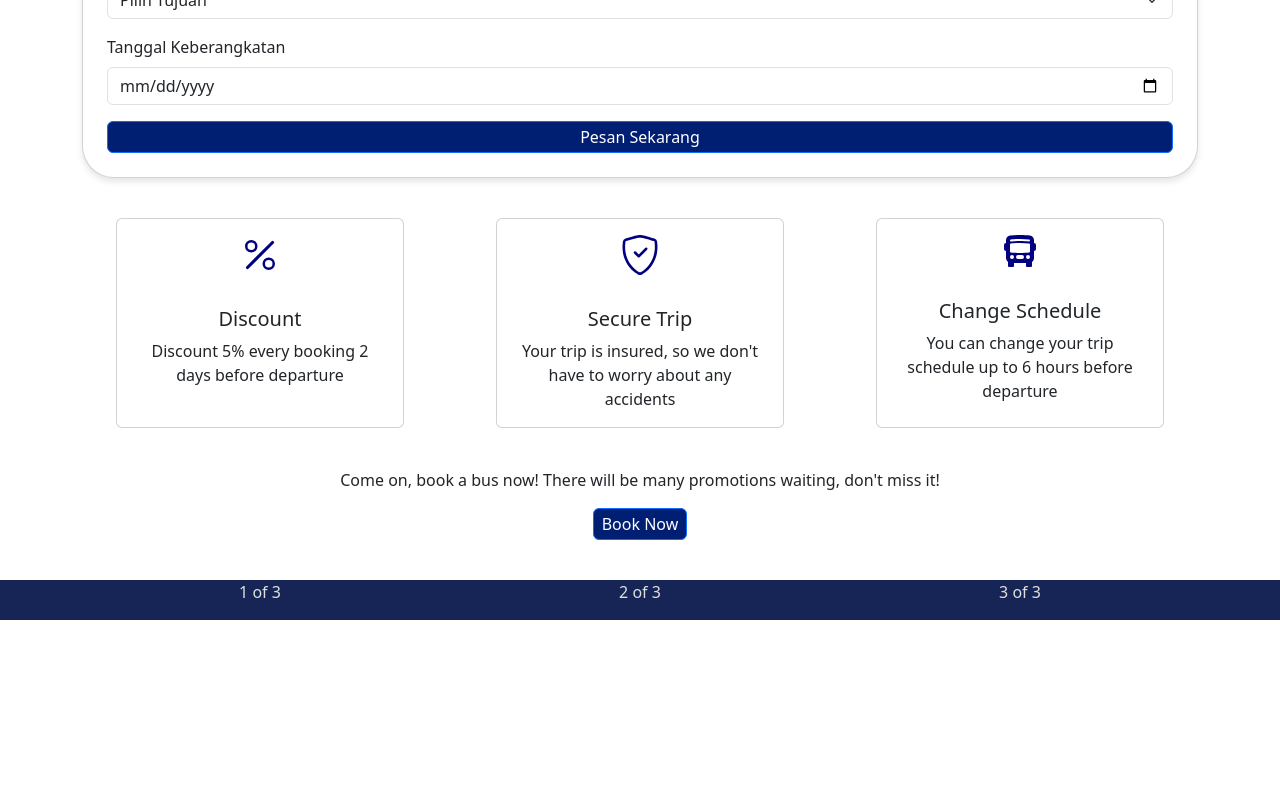
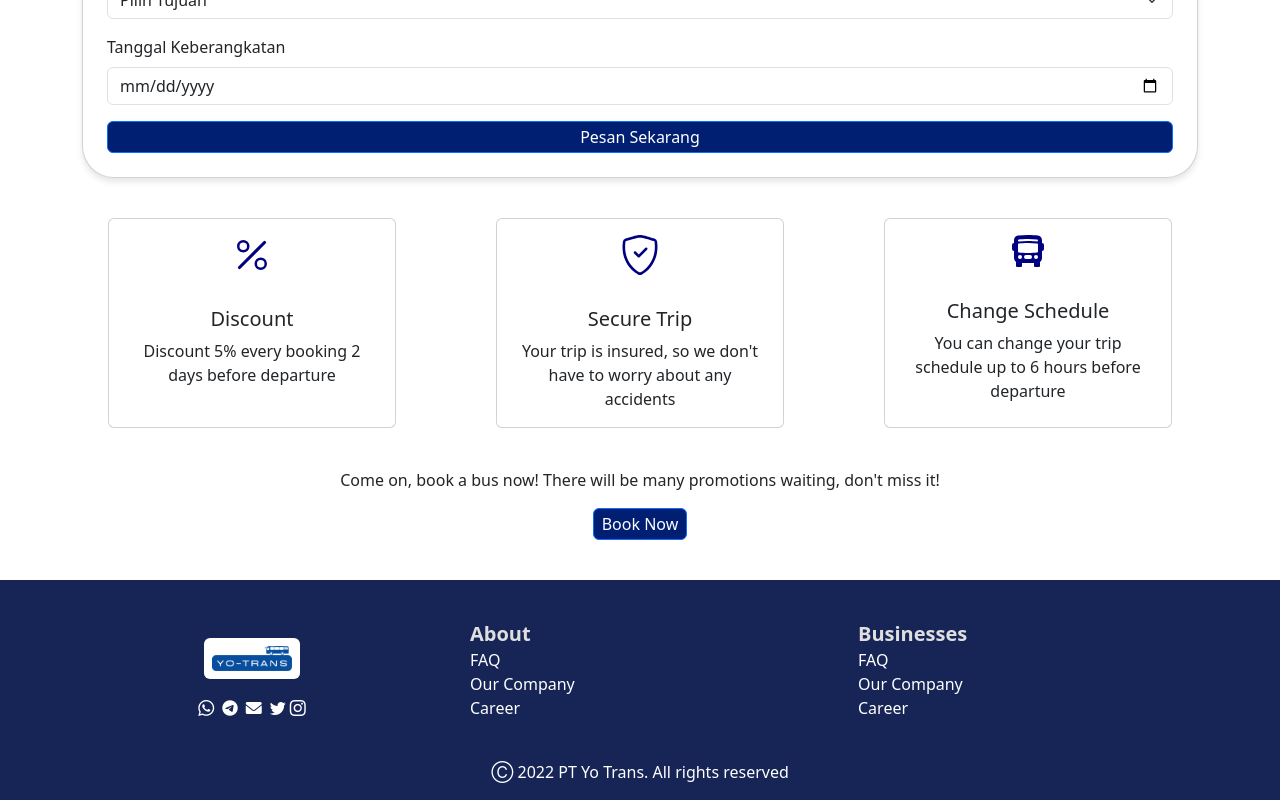
Before and after one commit to farroshayray/yo-trans, a Next.js app: page /home in a window 1280 px wide. Shown: the part 596-1396 px from the top of the page. Before the commit the page ends 1256 px from the top, so only its background shows below. Built offline with nearby package versions, Linux system fonts and the light colour scheme.

Commit message:
create footer

```diff
--- a/src/components/ui/features.jsx
+++ b/src/components/ui/features.jsx
@@ -7,7 +7,7 @@ function Features() {
   return (
     <div className='my-10 mx-auto'>
         <Container>
-            <Row>
+            <Row className='gap-4'>
                 <Col className='d-flex justify-content-center'>
                     <Card style={{ width: '18rem' }}>
                     <svg xmlns="http://www.w3.org/2000/svg" width="40" height="40" fill="navy" class="bi bi-percent" viewBox="0 0 16 16" className='my-3 mx-auto'>
--- a/src/components/ui/footer.jsx
+++ b/src/components/ui/footer.jsx
@@ -1,23 +1,52 @@
 import Container from 'react-bootstrap/Container';
-import Card from 'react-bootstrap/Card';
 import Row from 'react-bootstrap/Row';
 import Col from 'react-bootstrap/Col';
+import Link from 'next/link';
 
 function Footer() {
   return (
-    <div className='my-10 mx-auto bg-blue-950'>
+    <div className='mt-10 mx-auto bg-blue-950 pt-10'>
         <Container>
-            <Row>
-                <Col className='footer-col d-flex justify-content-center'>
-                    <p>1 of 3</p>
+            <Row className='flex flex-col md:flex-row gap-4'>
+                <Col className='footer-col d-flex flex-col justify-content-center'>
+                    <div className='my-auto mx-auto bg-white p-2 rounded-md'>
+                        <img
+                        src="/navbarlogo.png"
+                        width="80"
+                        height="80"
+                        className="d-inline-block align-top"
+                        alt="React Bootstrap logo"
+                        />
+                    </div>
+                    <div className='flex mx-auto'>
+                        <Link href='https://wa.me/6285158444204?text=Halo%20yo-trans!%20ada%20yang%20ingin%20saya%20tanyakan' className='text-white'><i className="bi bi-whatsapp me-2"></i></Link>
+                        <Link href='https://telegram.me/share/url?url=https://yo-trans.com&text=Halo%20yo-trans!%20ada%20yang%20ingin%20saya%20tanyakan' className='text-white'><i className="fa-brands fa-telegram me-2"></i></Link>
+                        <Link href='mailto:yo-trans@gmail.com?subject=Halo%20yo-trans!&body=Ada%20yang%20ingin%20saya%20tanyakan' className='text-white'><i className="fa-solid fa-envelope me-2"></i></Link>
+                        <Link href='https://x.com/' className='text-white mr-1'><i class="bi bi-twitter"></i></Link>
+                        <Link href='https://www.instagram.com/' className='text-white'><i class="bi bi-instagram"></i></Link>
+
+
+                    </div>
                 </Col>
-                <Col className='footer-col d-flex justify-content-center'>
-                    <p>2 of 3</p>
+                <Col className='footer-col d-flex flex-col'>
+                    <p className='text-xl font-bold mb-0'>About</p>
+                    <div className='flex flex-col mt-0'>
+                        <a href="#" className='text-decoration-none text-white'>FAQ</a>
+                        <a href="#" className='text-decoration-none text-white'>Our Company</a>
+                        <a href="#" className='text-decoration-none text-white'>Career</a>
+                    </div>
                 </Col>
-                <Col className='footer-col d-flex justify-content-center'>
-                <p>3 of 3</p>
+                <Col className='footer-col d-flex flex-col'>
+                    <p className='text-xl font-bold mb-0'>Businesses</p>
+                    <div className='flex flex-col'>
+                        <a href="#" className='text-decoration-none text-white'>FAQ</a>
+                        <a href="#" className='text-decoration-none text-white'>Our Company</a>
+                        <a href="#" className='text-decoration-none text-white'>Career</a>
+                    </div>
                 </Col>
+                <p className='text-white text-center mt-3'>Ⓒ 2022 PT Yo Trans. All rights reserved</p>
             </Row>
+
         </Container>
     </div>
   );
--- a/src/styles/custom.css
+++ b/src/styles/custom.css
@@ -33,4 +33,5 @@
 
   .footer-col {
     color: #dfdfdf;
+    margin-top: 2rem;
   }
```
